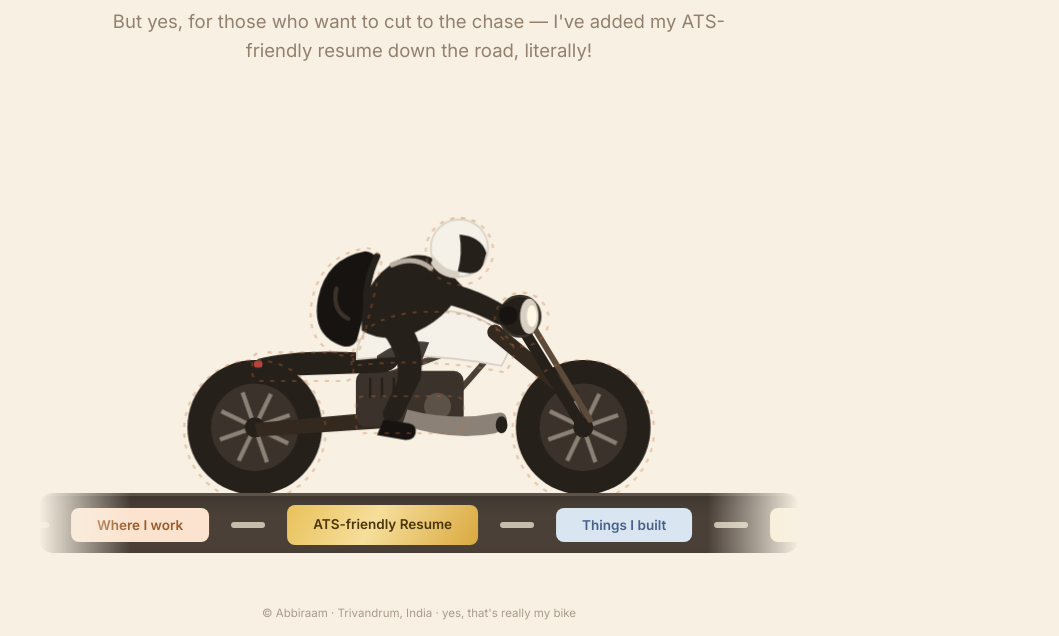
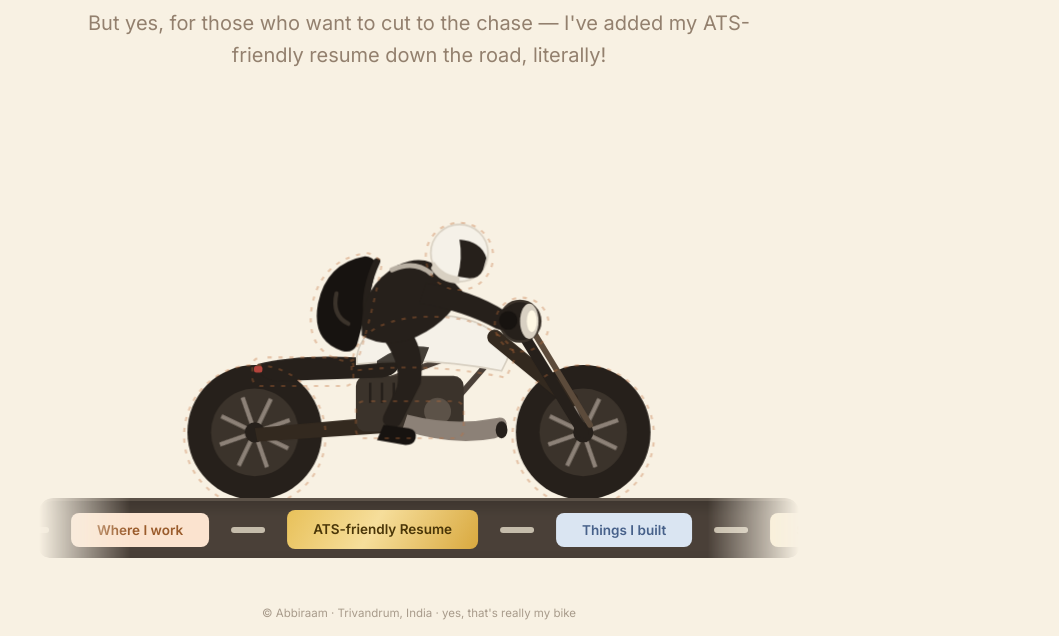
Before and after one commit to scrutiniz3r/resume-on-a-bike, a plain HTML site: page index.html in a window 1280 px wide. Shown: the part 164-800 px from the top of the page, without its empty margins (221-1280 px from the left). Drawn offline with nearby package versions, Linux system fonts and the light colour scheme; a web font is replaced by a local one.

Commit message:
Modify styles for paragraph and chip-road
Updated paragraph font size and adjusted chip-road margin.

```diff
--- a/index.html
+++ b/index.html
@@ -61,7 +61,7 @@
   .hello{text-align:center}
   .hello h1{font-family:var(--font-display);font-weight:600;font-size:clamp(32px,5.4vw,58px);letter-spacing:-.01em}
   .hello h1 em{font-style:italic;font-weight:500;color:var(--terracotta)}
-  .hello p{margin-top:8px;font-size:clamp(16px,2.05vw,18.5px);color:var(--brown);max-width:56ch}
+  .hello p{margin-top:8px;font-size:clamp(17px,2.2vw,20px);color:var(--brown);max-width:56ch}
   .hello p b{color:var(--ink)}
   .hello p.hello-sub{margin-top:10px}
 
@@ -131,7 +131,7 @@
 
   /* chip nav — a second road: chips roll past like traffic */
   .chip-road.asphalt{
-    margin-top:-26px;height:60px;border-radius:14px;
+    margin-top:-3.4%;height:60px;border-radius:14px 14px 10px 10px;
     background:#4A4038;border-top:3px solid #5C5248;
     box-shadow:inset 0 6px 14px rgba(0,0,0,.18);
   }
```
Lines whose indentation alone changed are shown as unchanged.
